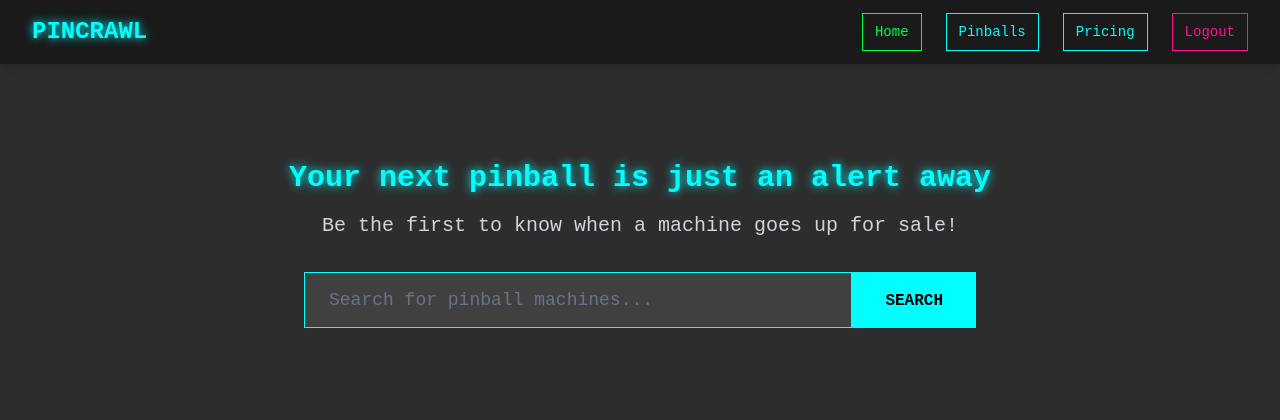
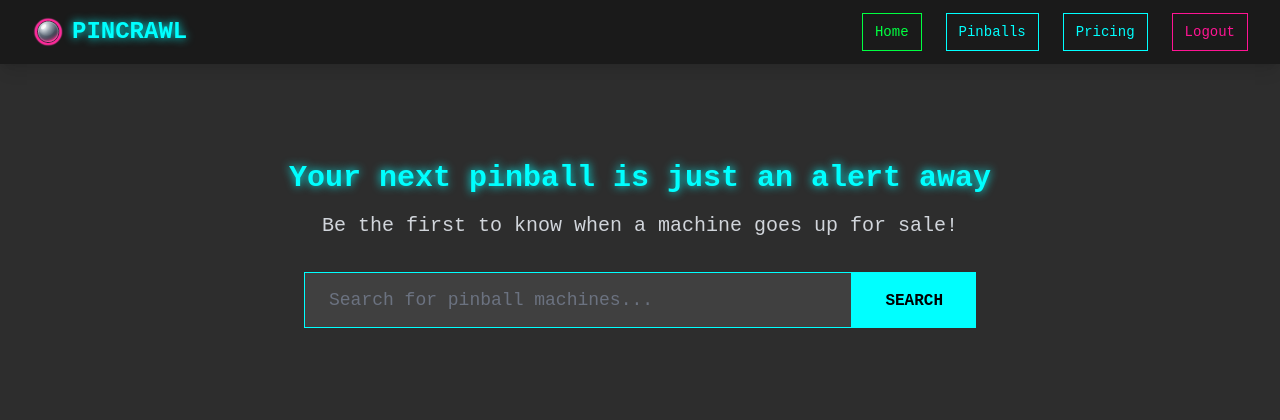
Before and after one commit to pitpit/pincrawl, a FastAPI app: page / in a window 1280 px wide. Shown: the top 420 px of the page. Run offline with FastAPI, Linux system fonts and the light colour scheme; the visitor is signed in with stand-in values (Sample User, id 1); parts of the project's set-up code (start-up, migrations or seed data) failed here and were passed over; some libraries are stand-ins or nearby versions.

Commit message:
add logo

```diff
--- a/www/templates/_header.html
+++ b/www/templates/_header.html
@@ -4,8 +4,10 @@
             <div class="flex justify-between items-center h-16">
                 <!-- Logo/Brand -->
                 <div class="flex items-center">
+                    <img class="mr-2" width="32" src="/static/img/logo-32x32.png" alt="Petit Logo Pincrawl" />
                     <a href="/" class="text-2xl font-bold text-retro-cyan retro-glow hover:text-retro-pink transition-colors duration-200">
-                        PINCRAWL
+
+                     PINCRAWL
                     </a>
                 </div>
 
--- a/www/templates/base.html
+++ b/www/templates/base.html
@@ -34,6 +34,7 @@
         }
     </script>
     <link rel="stylesheet" href="/static/css/main.css">
+    <link rel="icon" type="image/png" href="/static/favicon.png">
 </head>
 <body class="font-retro text-white bg-dark-grey">
 {% block content %}{% endblock %}
--- a/www/templates/login.html
+++ b/www/templates/login.html
@@ -11,6 +11,9 @@
                 <h1 class="text-4xl font-bold text-retro-cyan retro-glow mb-4 hover:text-retro-pink transition-colors duration-300">
                     PINCRAWL
                 </h1>
+                <div class="flex justify-center">
+                    <img width="128" src="/static/img/logo.png" alt="Logo Pincrawl"/>
+                </div>
             </a>
         </div>
 
```
Also changed, not shown: www/static/favicon.ico (added), www/static/img/logo-32x32.png (added), www/static/img/logo-64x64.png (added), www/static/img/logo.png (added), 1 other file.
